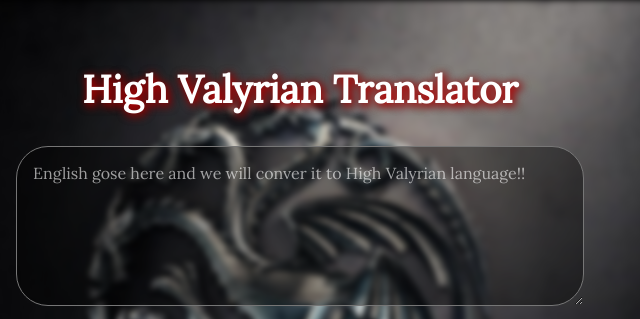
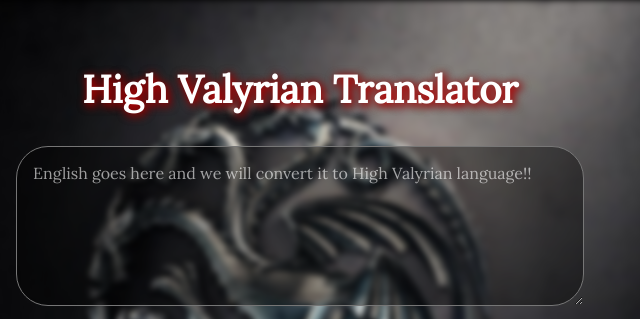
Before and after one commit to Randyx233/high-valyrian-translator, a plain HTML site: page index.html in a window 1280 px wide. Shown: the top 319 px of the page, 340-980 px from the left. Drawn offline with Linux system fonts and the light colour scheme.

Commit message:
fix word

```diff
--- a/index.html
+++ b/index.html
@@ -28,7 +28,7 @@
         </nav>
 
         <main>
-            <textarea id="txt-input" placeholder="English gose here and we will conver it to High Valyrian language!!"></textarea>
+            <textarea id="txt-input" placeholder="English goes here and we will convert it to High Valyrian language!!"></textarea>
             <button id="btn-translate">Translate to Valyrian</button>
             <h2>Valyrian Translated will come here 👇</h2>
             <div id="output" style="padding: 1rem; font-size: large;"></div>
```
